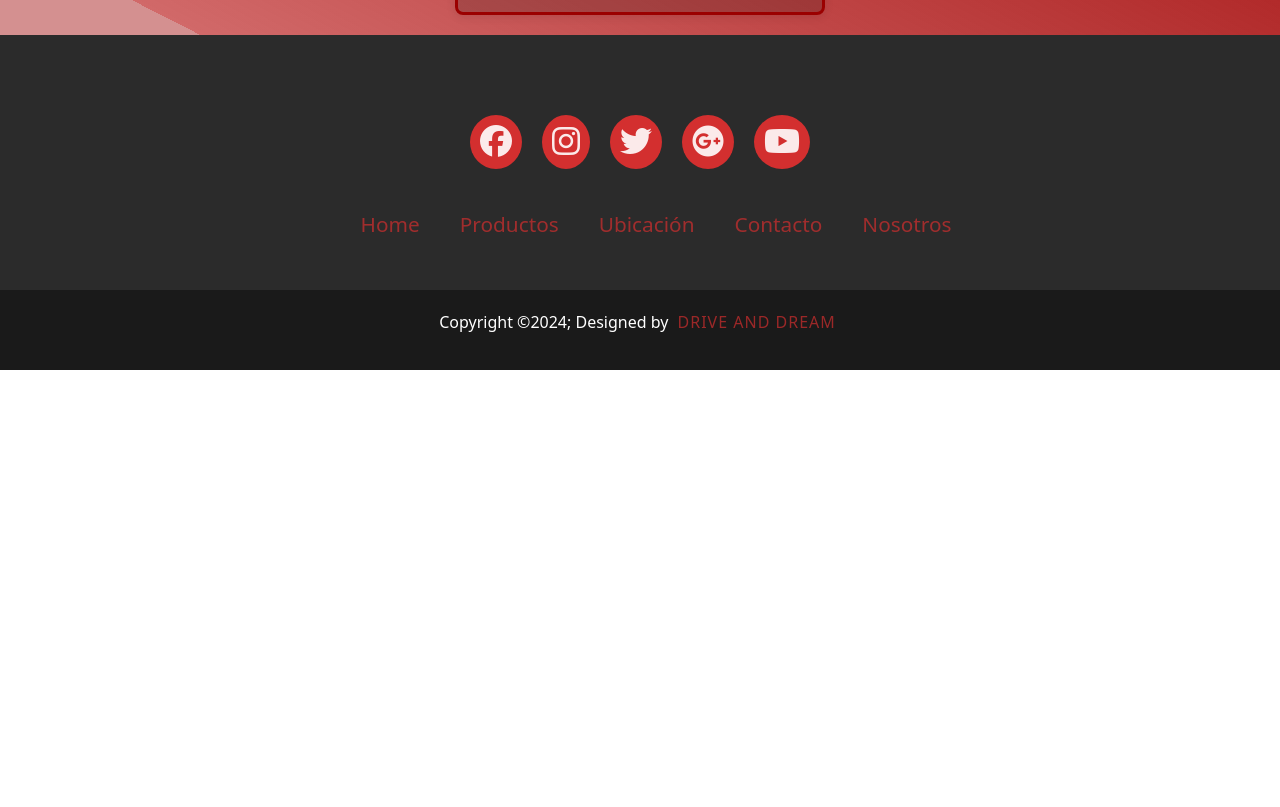
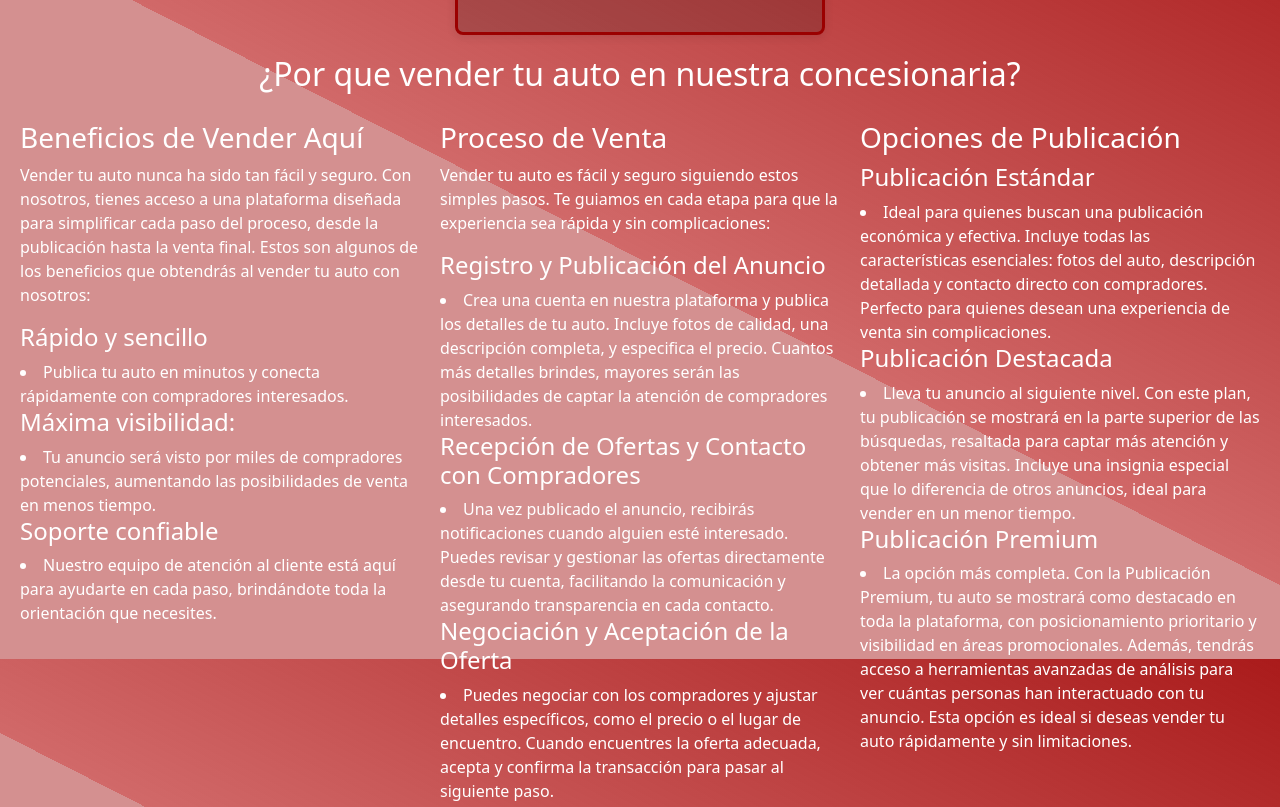
Before and after one commit to Enanis2/tp-Final, a website: page paginas/VentaAuto.html in a window 1280 px wide. Shown: the part 941-1748 px from the top of the page. Before the commit the page ends 1311 px from the top, so only its background shows below. Drawn offline with nearby package versions, Linux system fonts and the light colour scheme.

Commit message:
cree la informacion de porque vender tu auto aqui

```diff
--- a/paginas/VentaAuto.html
+++ b/paginas/VentaAuto.html
@@ -98,6 +98,39 @@
                 </div>
             </form>
         </div>
+        <div id="contenedorh2va">
+            <h2>¿Por que vender tu auto en nuestra concesionaria?</h2>
+        </div>
+        <div id="infova1">
+            <h3>Beneficios de Vender Aquí</h3>
+            <p>Vender tu auto nunca ha sido tan fácil y seguro. Con nosotros, tienes acceso a una plataforma diseñada para simplificar cada paso del proceso, desde la publicación hasta la venta final. Estos son algunos de los beneficios que obtendrás al vender tu auto con nosotros:</p>
+            <h4>Rápido y sencillo</h4>
+            <li>Publica tu auto en minutos y conecta rápidamente con compradores interesados.</li>
+            <h4>Máxima visibilidad:</h4>
+            <li>Tu anuncio será visto por miles de compradores potenciales, aumentando las posibilidades de venta en menos tiempo.</li>
+            <h4>Soporte confiable</h4>
+            <li>Nuestro equipo de atención al cliente está aquí para ayudarte en cada paso, brindándote toda la orientación que necesites.</li>
+        </div>
+        <div id="infova2">
+            <h3>Proceso de Venta</h3>
+            <p>Vender tu auto es fácil y seguro siguiendo estos simples pasos. Te guiamos en cada etapa para que la experiencia sea rápida y sin complicaciones:</p>
+            <h4>Registro y Publicación del Anuncio</h4>
+            <li>Crea una cuenta en nuestra plataforma y publica los detalles de tu auto. Incluye fotos de calidad, una descripción completa, y especifica el precio. Cuantos más detalles brindes, mayores serán las posibilidades de captar la atención de compradores interesados.</li>
+            <h4>Recepción de Ofertas y Contacto con Compradores</h4>
+            <li>Una vez publicado el anuncio, recibirás notificaciones cuando alguien esté interesado. Puedes revisar y gestionar las ofertas directamente desde tu cuenta, facilitando la comunicación y asegurando transparencia en cada contacto.</li>
+            <h4>Negociación y Aceptación de la Oferta</h4>
+            <li>Puedes negociar con los compradores y ajustar detalles específicos, como el precio o el lugar de encuentro. Cuando encuentres la oferta adecuada, acepta y confirma la transacción para pasar al siguiente paso.</li>
+        </div>
+        <div id="infova3">
+            <h3>Opciones de Publicación</h3>
+            <h4>Publicación Estándar</h4>
+            <li>Ideal para quienes buscan una publicación económica y efectiva. Incluye todas las características esenciales: fotos del auto, descripción detallada y contacto directo con compradores. Perfecto para quienes desean una experiencia de venta sin complicaciones.</li>
+            <h4>Publicación Destacada</h4>
+            <li>Lleva tu anuncio al siguiente nivel. Con este plan, tu publicación se mostrará en la parte superior de las búsquedas, resaltada para captar más atención y obtener más visitas. Incluye una insignia especial que lo diferencia de otros anuncios, ideal para vender en un menor tiempo.</li>
+            <h4>Publicación Premium</h4>
+            <li>La opción más completa. Con la Publicación Premium, tu auto se mostrará como destacado en toda la plataforma, con posicionamiento prioritario y visibilidad en áreas promocionales. Además, tendrás acceso a herramientas avanzadas de análisis para ver cuántas personas han interactuado con tu anuncio. Esta opción es ideal si deseas vender tu auto rápidamente y sin limitaciones.</li>
+
+        </div>
 
     </main>
 
--- a/scss/_ventaAutos.scss
+++ b/scss/_ventaAutos.scss
@@ -7,14 +7,17 @@
 #mainVA {
     display: grid;
     grid-template-columns: 1fr 1fr 1fr;
-    grid-template-rows: auto auto auto;
+    grid-template-rows: auto auto auto auto;
     grid-template-areas:
         'h1va h1va h1va'
         'formulariova formulariova formulariova'
-        'infova infova infova';
+        'h2va h2va h2va'
+        'infova1 infova2 infova3';
+    padding: 20px;
     justify-items: center;
-    align-items: center;
+    align-items: start; /* Alineación de inicio en cada celda */
     gap: 20px;
+    box-sizing: border-box; /* Incluye padding en el tamaño total */
 }
 
 #contenedorvaformulario {
@@ -37,6 +40,7 @@
     margin: 0 auto;
     opacity: 0; /* Comienza oculto */
     transform: translateY(-50px); /* Comienza desplazado hacia arriba */
+    grid-area: formulariova;
 }
 
 .form-container.show {
@@ -108,3 +112,22 @@
 #h1va{
     color: white;
 }
+
+#contenedorh2va{
+    grid-area: h2va;
+    color: white;
+}
+
+
+#infova1{
+    grid-area: infova1;
+    color: white;
+}
+#infova2{
+    grid-area: infova2;
+    color: white;
+}
+#infova3{
+    grid-area: infova3;
+    color: white;
+}
```
Also changed, not shown: css/main.css.
